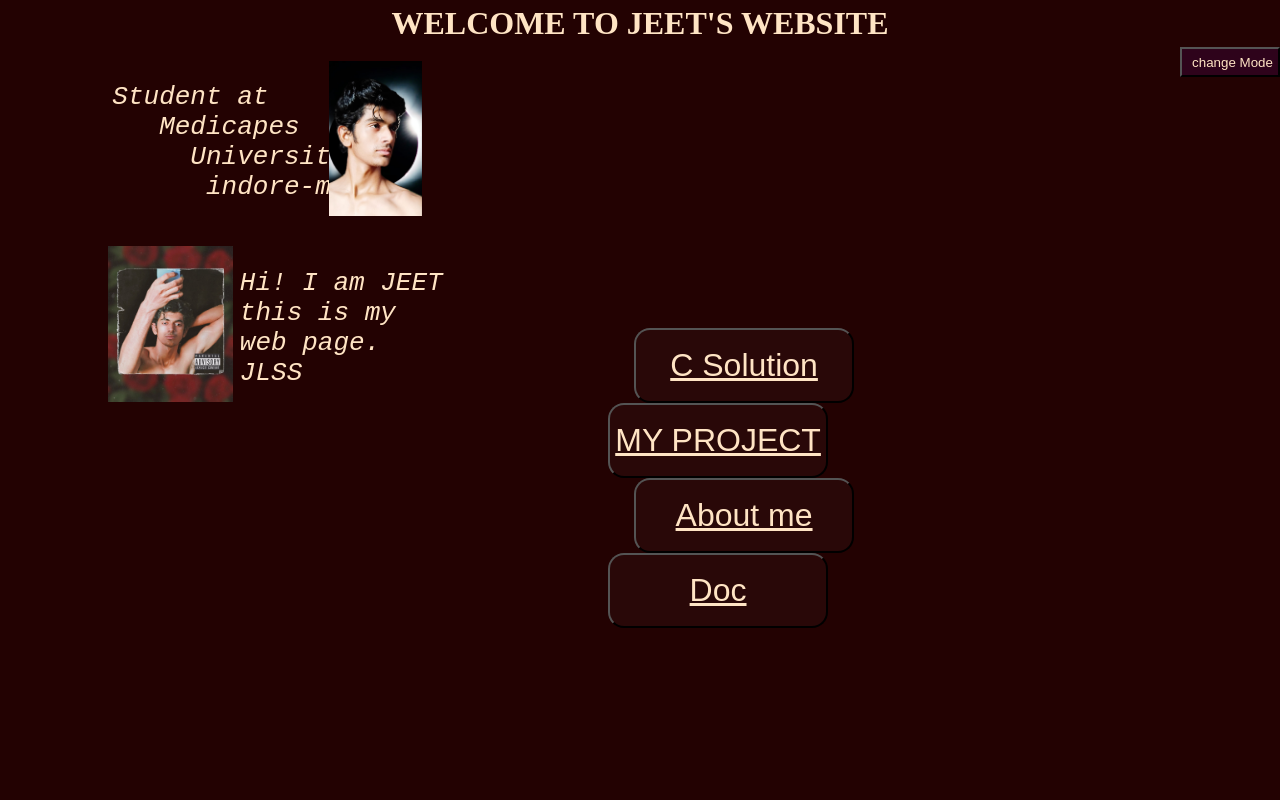
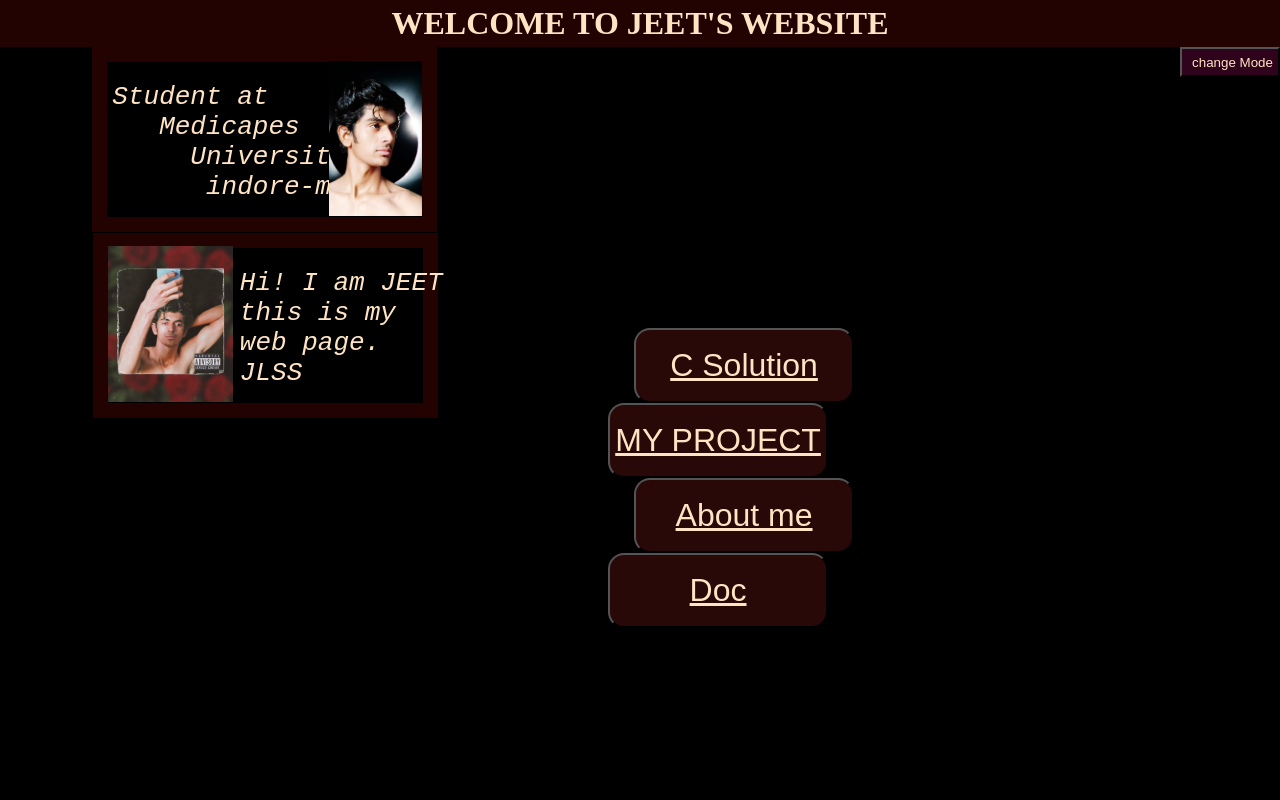
Before and after one commit to Jeet0808/personal-bio-web-V.1.2, a plain HTML site: page index.html in a window 1280 px wide. Both pictures are taken after a click on the button "change Mode". Shown: the top 800 px of the page. Drawn offline with nearby package versions, Linux system fonts and the light colour scheme.

Commit message:
Update style.css

```diff
--- a/style.css
+++ b/style.css
@@ -58,7 +58,7 @@ background-color: bisque;
 color: bisque;
 }
 .dark{
-  background-color: rgb(35, 2, 2);
+  background-color: black;
   color: bisque;
   }
 
```
